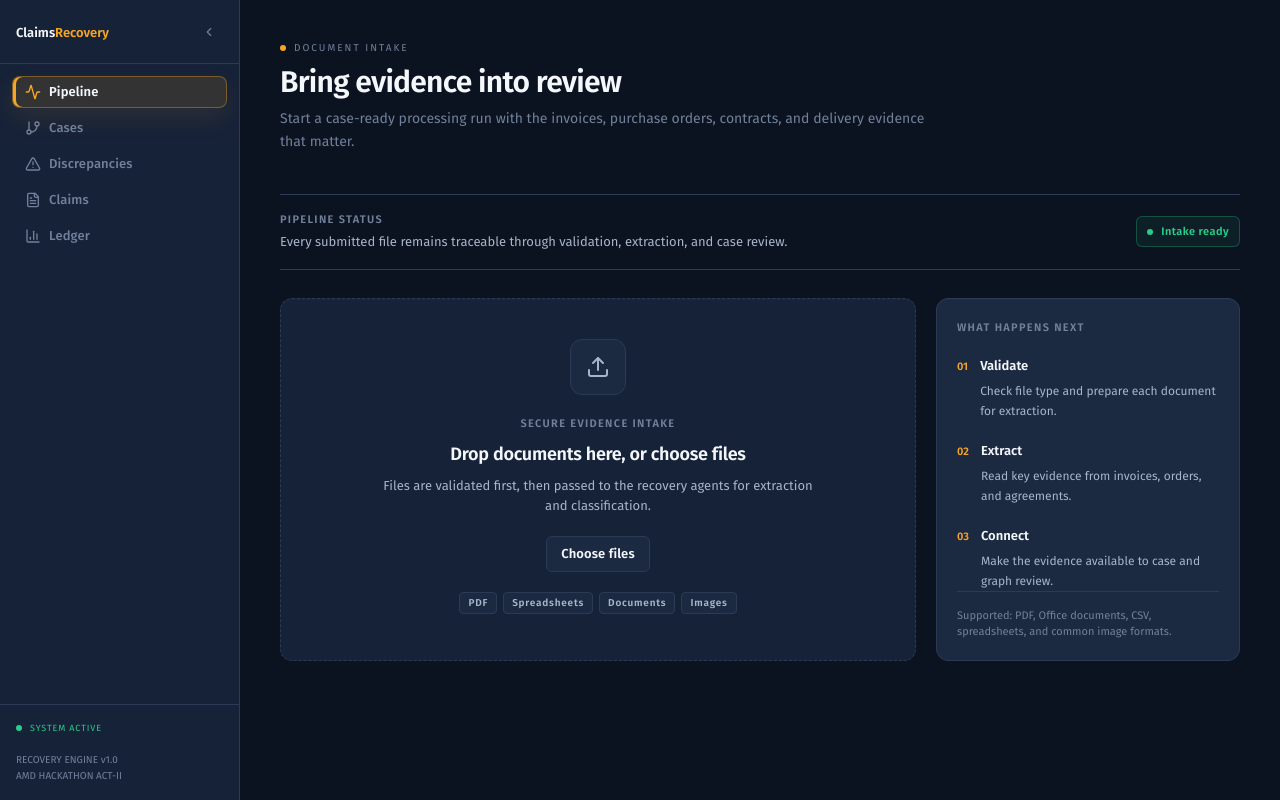
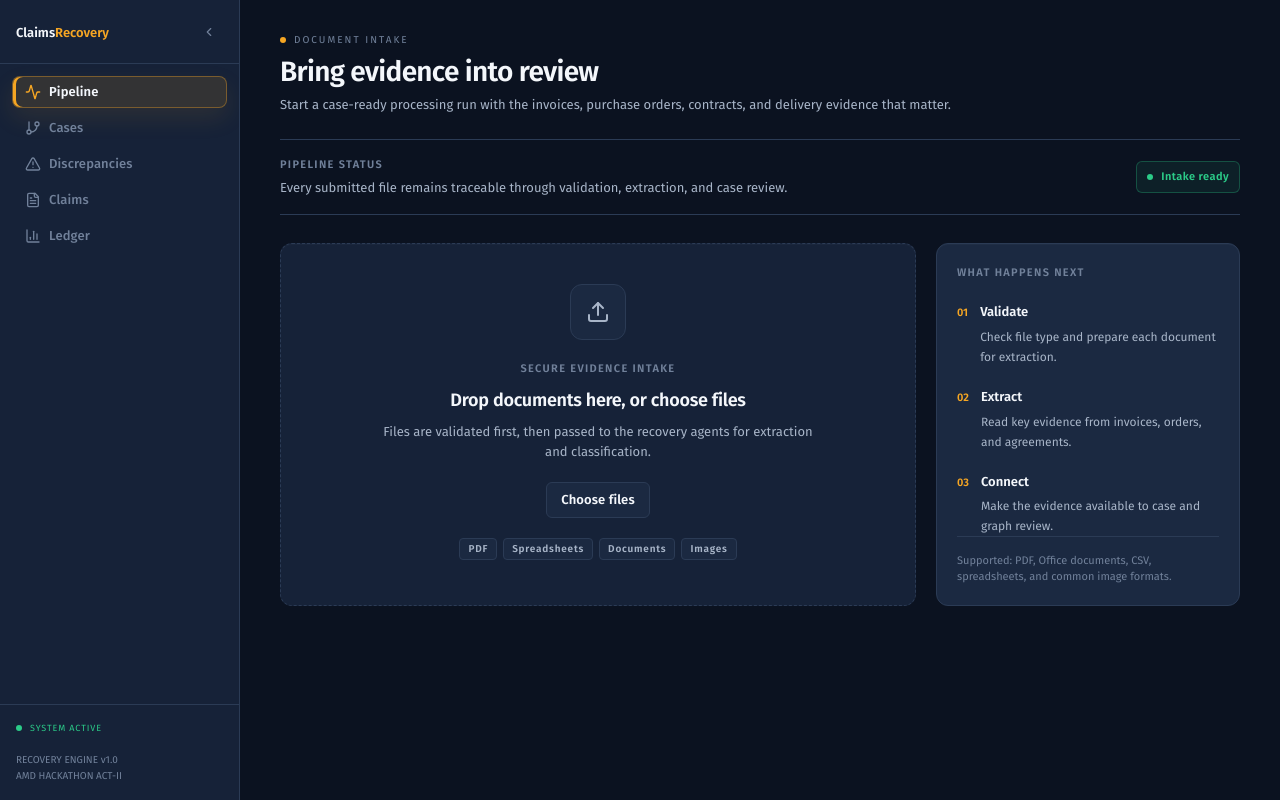
Before and after one commit to invaritech-ai/AMD-Hackathon-ACTII, a React (Vite) app in the folder frontend/: page / in a window 1280 px wide. Built offline with nearby package versions, Linux system fonts and the light colour scheme.

Commit message:
feat(ui): fit case workspace to desktop viewport

```diff
--- a/frontend/src/components/CaseGraph.tsx
+++ b/frontend/src/components/CaseGraph.tsx
@@ -136,7 +136,7 @@ export function CaseGraph({ graph, isLoading, isError }: CaseGraphProps) {
 
   if (isLoading) {
     return (
-      <div className="workspace-bezel flex min-h-[560px] w-full flex-col items-center justify-center gap-3 rounded-xl">
+      <div className="workspace-bezel flex min-h-[440px] w-full flex-col items-center justify-center gap-3 rounded-xl 2xl:min-h-[560px]">
         <Spinner className="h-5 w-5" />
         <p className="text-sm text-[var(--color-foreground-subtle)] font-[var(--font-mono)]">Loading graph</p>
       </div>
@@ -145,7 +145,7 @@ export function CaseGraph({ graph, isLoading, isError }: CaseGraphProps) {
 
   if (isError) {
     return (
-      <div className="workspace-bezel flex min-h-[560px] w-full items-center justify-center rounded-xl">
+      <div className="workspace-bezel flex min-h-[440px] w-full items-center justify-center rounded-xl 2xl:min-h-[560px]">
         <p className="text-sm text-[var(--color-destructive)] font-[var(--font-mono)]">Failed to load document graph.</p>
       </div>
     );
@@ -153,7 +153,7 @@ export function CaseGraph({ graph, isLoading, isError }: CaseGraphProps) {
 
   if (!graph || graph.nodes.length === 0) {
     return (
-      <div className="workspace-bezel flex min-h-[560px] w-full items-center justify-center rounded-xl">
+      <div className="workspace-bezel flex min-h-[440px] w-full items-center justify-center rounded-xl 2xl:min-h-[560px]">
         <p className="text-sm text-[var(--color-foreground-subtle)] font-[var(--font-mono)]">
           This case has no resolved documents yet.
         </p>
@@ -163,7 +163,7 @@ export function CaseGraph({ graph, isLoading, isError }: CaseGraphProps) {
 
   return (
     <>
-      <div className="workspace-bezel relative w-full overflow-hidden rounded-xl" style={{ height: 560 }}>
+      <div className="workspace-bezel relative w-full overflow-hidden rounded-xl" style={{ height: "clamp(440px, calc(100dvh - 240px), 560px)" }}>
         <ReactFlow
           nodes={nodes}
           edges={edges}
--- a/frontend/src/components/PageContainer.tsx
+++ b/frontend/src/components/PageContainer.tsx
@@ -8,7 +8,7 @@ interface PageContainerProps {
 /** Single layout shell for every route — no width jumping between pages */
 export function PageContainer({ children, className }: PageContainerProps) {
   return (
-    <div className={cn("mx-auto w-full min-w-0 max-w-[1400px] px-5 py-8 sm:px-8 lg:px-10 xl:py-10", className)}>
+    <div className={cn("mx-auto w-full min-w-0 max-w-[1400px] px-5 py-6 sm:px-8 lg:px-10 xl:py-8", className)}>
       {children}
     </div>
   );
--- a/frontend/src/components/PageHeader.tsx
+++ b/frontend/src/components/PageHeader.tsx
@@ -19,31 +19,31 @@ export function PageHeader({
   actions,
 }: PageHeaderProps) {
   return (
-    <div className="flex items-start justify-between gap-6 mb-10">
-      <div className="flex items-start gap-4 min-w-0">
+    <div className="mb-6 flex items-start justify-between gap-5">
+      <div className="flex min-w-0 items-start gap-4">
         {onBack && (
           <Button variant="ghost" size="sm" onClick={onBack} className="mt-1 shrink-0">
             <ArrowLeft className="h-4 w-4" />
           </Button>
         )}
-        <div className="space-y-2 min-w-0">
+        <div className="min-w-0 space-y-1.5">
           <div className="flex items-center gap-2">
             <span className={cn("h-1.5 w-1.5 rounded-full shrink-0", labelColor)} />
             <span className="text-[10px] font-[var(--font-mono)] tracking-[0.2em] text-[var(--color-foreground-subtle)] uppercase">
               {label}
             </span>
           </div>
-          <h1 className="font-[var(--font-display)] text-3xl font-semibold tracking-tight text-[var(--color-foreground)]">
+          <h1 className="font-[var(--font-display)] text-[28px] font-semibold leading-tight tracking-tight text-[var(--color-foreground)]">
             {title}
           </h1>
           {description && (
-            <p className="text-sm text-[var(--color-foreground-subtle)] max-w-2xl leading-relaxed">
+            <p className="max-w-2xl text-[13px] leading-5 text-[var(--color-foreground-muted)]">
               {description}
             </p>
           )}
         </div>
       </div>
-      {actions && <div className="flex items-center gap-2 shrink-0 no-print">{actions}</div>}
+      {actions && <div className="no-print flex shrink-0 items-center gap-2">{actions}</div>}
     </div>
   );
 }
--- a/frontend/src/components/cases/CaseRail.tsx
+++ b/frontend/src/components/cases/CaseRail.tsx
@@ -11,7 +11,7 @@ interface CaseRailProps {
 
 export function CaseRail({ cases, activeCaseId, onSelect, isLoading }: CaseRailProps) {
   return (
-    <Card className="flex min-h-[560px] flex-col overflow-hidden">
+    <Card className="flex min-h-[440px] flex-col overflow-hidden 2xl:min-h-[560px]">
       <div className="flex items-center justify-between border-b border-[var(--color-border)] px-4 py-4">
         <div>
           <p className="text-label">Case folders</p>
--- a/frontend/src/components/cases/FilesLibrary.tsx
+++ b/frontend/src/components/cases/FilesLibrary.tsx
@@ -97,7 +97,7 @@ export function FilesLibrary({
   };
 
   return (
-    <Card className="flex min-h-[560px] flex-col overflow-hidden">
+    <Card className="flex min-h-[440px] flex-col overflow-hidden 2xl:min-h-[560px]">
       <div className="border-b border-[var(--color-border)] p-4">
         <div className="flex items-start justify-between gap-3">
           <div>
--- a/frontend/src/routes/GraphRoute.tsx
+++ b/frontend/src/routes/GraphRoute.tsx
@@ -45,7 +45,7 @@ export function GraphRoute() {
         labelColor="bg-[var(--color-accent)]"
         description="Focus on one investigation at a time, then keep the shared evidence library clean and usable."
       />
-      <div className="grid gap-5 xl:grid-cols-[230px_minmax(0,1fr)] 2xl:grid-cols-[240px_minmax(0,1fr)_340px]">
+      <div className="grid gap-5 xl:grid-cols-[200px_minmax(0,1fr)_300px] 2xl:grid-cols-[240px_minmax(0,1fr)_340px]">
         <CaseRail cases={casesQuery.data} activeCaseId={activeCaseId} onSelect={setActiveCaseId} isLoading={casesQuery.isLoading} />
 
         <section className="min-w-0">
@@ -71,7 +71,7 @@ export function GraphRoute() {
           )}
         </section>
 
-        <aside className="xl:col-span-2 2xl:col-span-1">
+        <aside>
           <FilesLibrary
             documents={documentsQuery.data}
             isLoading={documentsQuery.isLoading}
```
